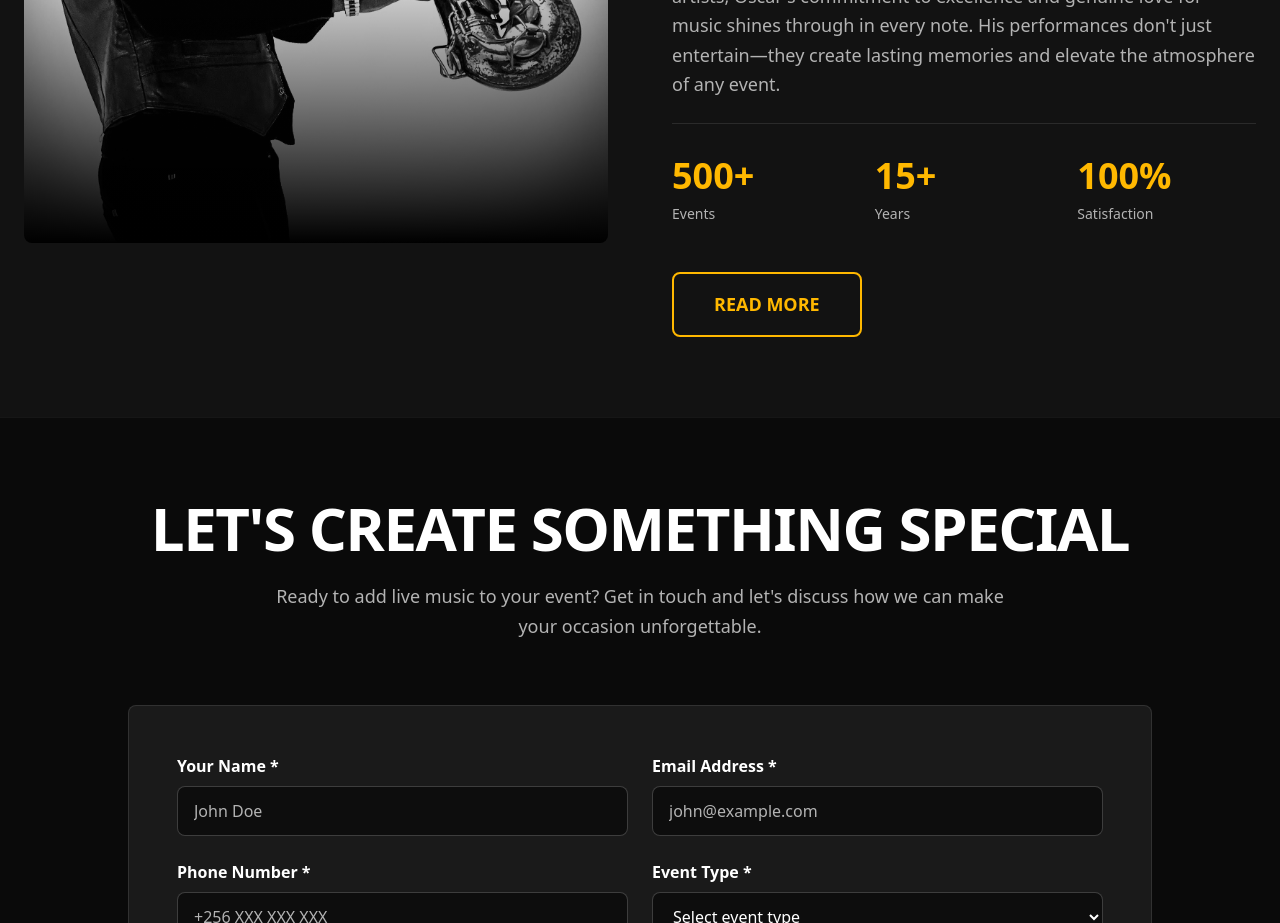
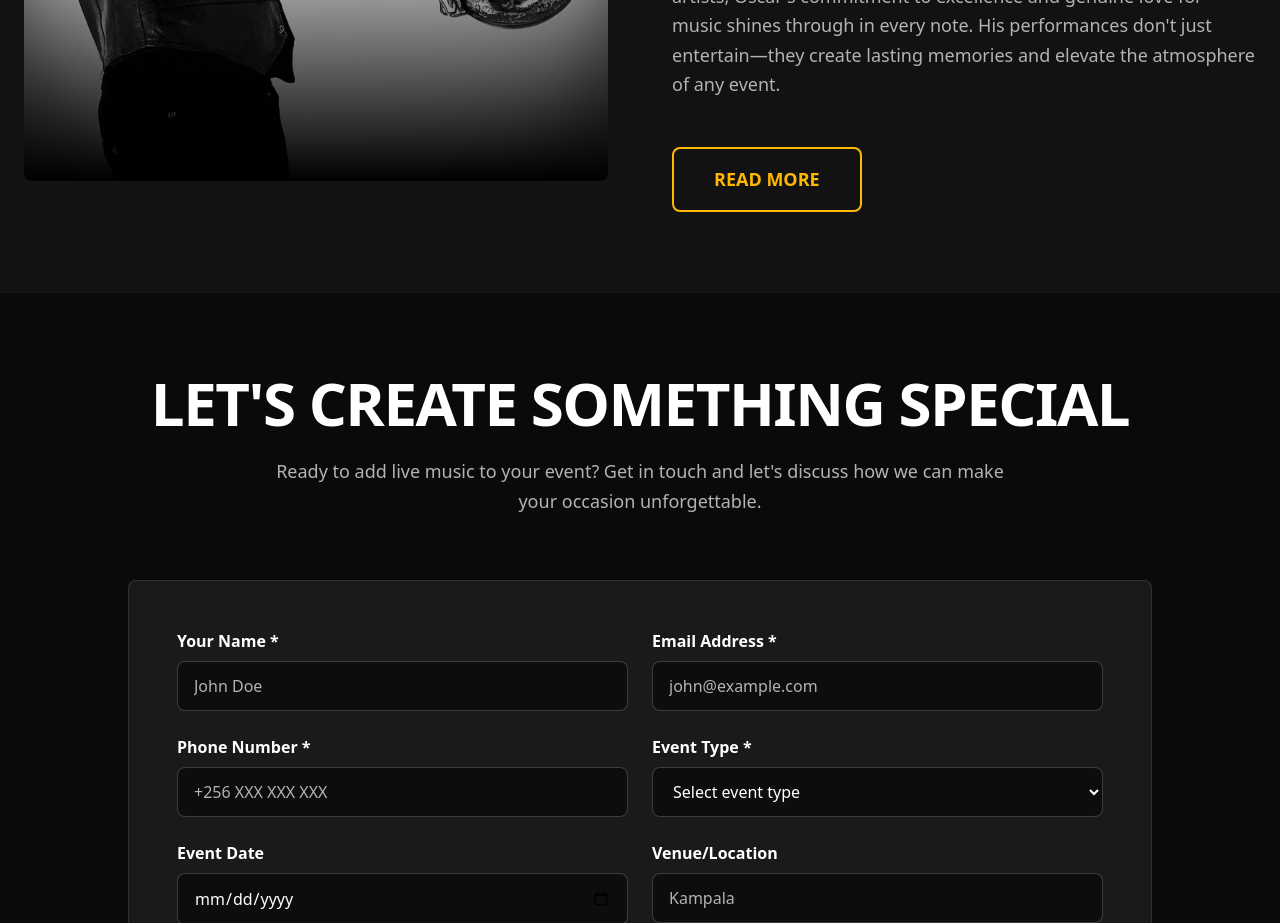
Before and after one commit to okoscar/oscarsax, a Next.js app: page / in a window 1280 px wide. Shown: the part 5880-6803 px from the top of the page. Built offline with nearby package versions, Linux system fonts and the light colour scheme.

Commit message:
homepage new design

```diff
--- a/src/app/page.tsx
+++ b/src/app/page.tsx
@@ -559,22 +559,7 @@ export default function Home() {
                   Whether performing solo, with his band, or collaborating with other artists, Oscar&apos;s commitment to excellence and genuine love for music shines through in every note. His performances don&apos;t just entertain—they create lasting memories and elevate the atmosphere of any event.
                 </p>
 
-                <div className="grid grid-cols-3 gap-6 pt-8 border-t border-white/10">
-                  <div>
-                    <div className="text-4xl font-bold text-[#FFB800] mb-2">500+</div>
-                    <div className="text-sm text-[#B3B3B3]">Events</div>
-                  </div>
-                  <div>
-                    <div className="text-4xl font-bold text-[#FFB800] mb-2">15+</div>
-                    <div className="text-sm text-[#B3B3B3]">Years</div>
-                  </div>
-                  <div>
-                    <div className="text-4xl font-bold text-[#FFB800] mb-2">100%</div>
-                    <div className="text-sm text-[#B3B3B3]">Satisfaction</div>
-                  </div>
-                </div>
-
-                <div className="pt-6">
+                                <div className="pt-6">
                   <Link
                     href="/about"
                     className="inline-block bg-transparent border-2 border-[#FFB800] text-[#FFB800] px-10 py-4 rounded-lg font-bold hover:bg-[#FFB800] hover:text-black transition"
```
